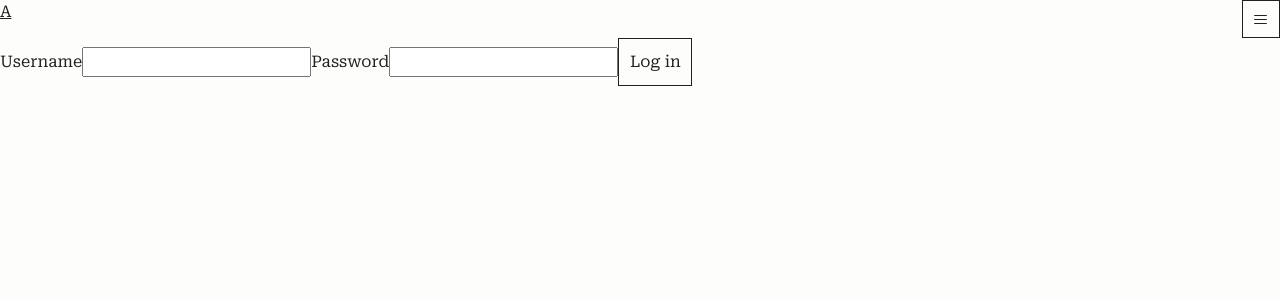
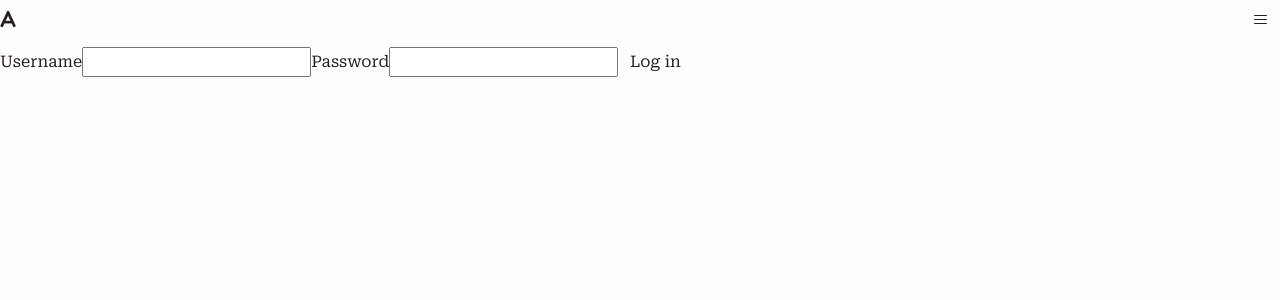
Before and after one commit to alekstech/nextjs, a Next.js app: page /login in a window 1280 px wide. Shown: the top 300 px of the page. Built offline with nearby package versions, Linux system fonts and the light colour scheme; what aws-amplify would draw is missing.

Commit message:
dark / light

```diff
--- a/app/layout.module.css
+++ b/app/layout.module.css
@@ -6,9 +6,3 @@
 
   background-color: var(--sand-1);
 }
-
-@media (prefers-color-scheme: dark) {
-  .body {
-    background-color: var(--sand-12);
-  }
-}
--- a/app/layout.tsx
+++ b/app/layout.tsx
@@ -4,7 +4,7 @@ import { merged } from "../contexts/authentication/initialize";
 import Link from "next/link";
 import GlobalHeader from "../components/GlobalHeader";
 import styles from "./layout.module.css";
-
+import ThemeSetter from "../components/ThemeSetter";
 Amplify.configure(merged);
 
 export const metadata = {
@@ -19,6 +19,7 @@ export default function RootLayout({
 }) {
   return (
     <html lang="en">
+      <ThemeSetter />
       <body className={styles.body}>
         <GlobalHeader />
         {children}
--- a/components/GlobalHeader/index.tsx
+++ b/components/GlobalHeader/index.tsx
@@ -12,7 +12,10 @@ import { HamburgerMenuIcon } from "@radix-ui/react-icons";
 const GlobalHeader = () => {
   return (
     <header className={styles.header}>
-      <Link href="/">A</Link>
+      <Link href="/" className={styles.logo}>
+        <span className="visually-hidden">Home</span>
+        <ALogo />
+      </Link>
 
       <DropdownMenu.Root>
         <DropdownMenu.Trigger asChild>
@@ -31,12 +34,11 @@ const GlobalHeader = () => {
                 Blog
               </Link>
             </DropdownMenu.Item>
-            <DropdownMenu.Item className={styles.DropdownMenuItem} disabled>
+            <DropdownMenu.Item className={styles.DropdownMenuItem}>
               <Link href="/login" className={styles.link}>
                 Log in
               </Link>
             </DropdownMenu.Item>
-            {/* <DropdownMenu.Arrow className={styles.DropdownMenuArrow} /> */}
           </DropdownMenu.Content>
         </DropdownMenu.Portal>
       </DropdownMenu.Root>
--- a/components/GlobalHeader/styles.module.css
+++ b/components/GlobalHeader/styles.module.css
@@ -4,8 +4,12 @@
   justify-content: space-between;
 }
 
+.logo {
+  display: flex;
+  align-items: center;
+}
 .DropdownMenuContent {
-  border: 1px solid var(--sand-1);
+  background-color: var(--sand-a2);
   min-width: 20ch;
   animation-duration: 400ms;
   animation-timing-function: cubic-bezier(0.16, 1, 0.3, 1);
@@ -28,12 +32,8 @@
   user-select: none;
   outline: none;
 }
-.DropdownMenuItem[data-disabled] {
-  color: var(--sand-8);
-  pointer-events: none;
-}
 .DropdownMenuItem[data-highlighted] {
-  background-color: var(--amber-a4);
+  background-color: var(--amber-a1);
 }
 
 .link {
--- /dev/null
+++ b/components/ThemeSetter/index.tsx
@@ -0,0 +1,17 @@
+"use client";
+import { useEffect } from "react";
+
+export default function ThemeSetter() {
+  useEffect(() => {
+    // Inline in `head` using cookie to avoid FOUC
+    if (
+      localStorage.theme === "dark" ||
+      (!("theme" in localStorage) &&
+        window.matchMedia("(prefers-color-scheme: dark)").matches)
+    ) {
+      document.documentElement.classList.add("dark");
+    } else {
+      document.documentElement.classList.remove("dark");
+    }
+  }, []);
+}
--- a/styles/elements/button.css
+++ b/styles/elements/button.css
@@ -1,10 +1,10 @@
 button,
 a.button {
-  background-color: var(--button-background);
-  border-color: var(--button-text);
+  border-color: transparent;
   border-style: solid;
   border-width: var(--s-6);
-  color: var(--button-text);
+  background-color: var(--button-background);
+  color: var(--text-color);
   font-family: inherit;
   font-size: var(--font-size-0);
   line-height: inherit;
@@ -25,6 +25,5 @@ button:hover,
 button:active,
 a.button:hover,
 a.button:active {
-  background-color: var(--button-text);
-  color: var(--button-background);
+  border-color: var(--sand-a12);
 }
--- a/styles/elements/link.css
+++ b/styles/elements/link.css
@@ -1,6 +1,7 @@
 a {
   text-decoration-skip-ink: auto;
   text-decoration-color: var(--link-color);
+  text-decoration-thickness: 1px;
 }
 
 a:link {
@@ -12,4 +13,5 @@ a:hover,
 a:active {
   color: var(--link-visited-color);
   text-decoration-color: var(--text-color);
+  text-decoration-thickness: initial;
 }
--- a/styles/typography.css
+++ b/styles/typography.css
@@ -3,12 +3,6 @@
 
 :root {
   --text-color: var(--sand-12);
-}
-
-@media (prefers-color-scheme: dark) {
-  :root {
-    --text-color: var(--sand-1);
-  }
 }
 
 body {
```
